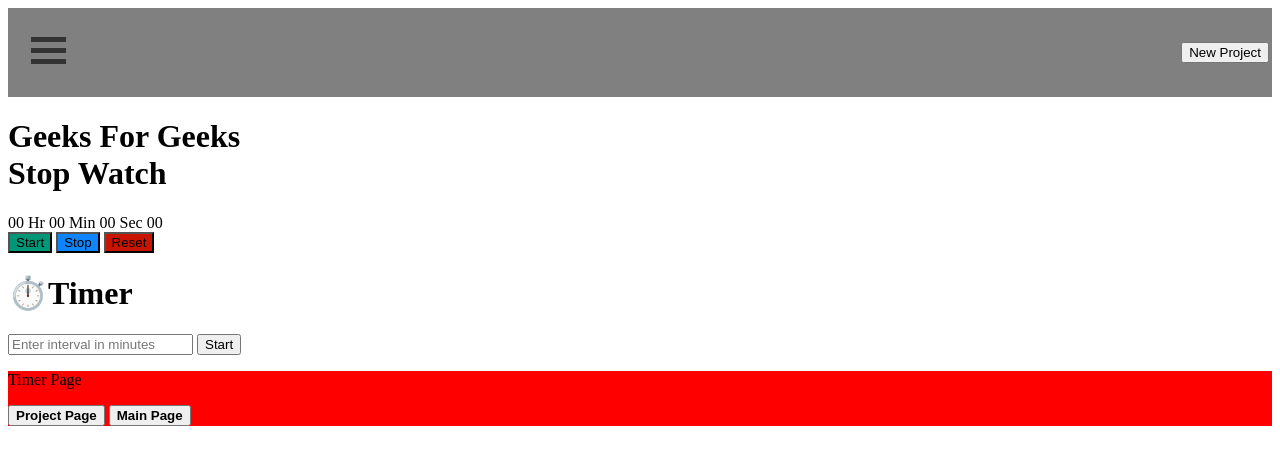
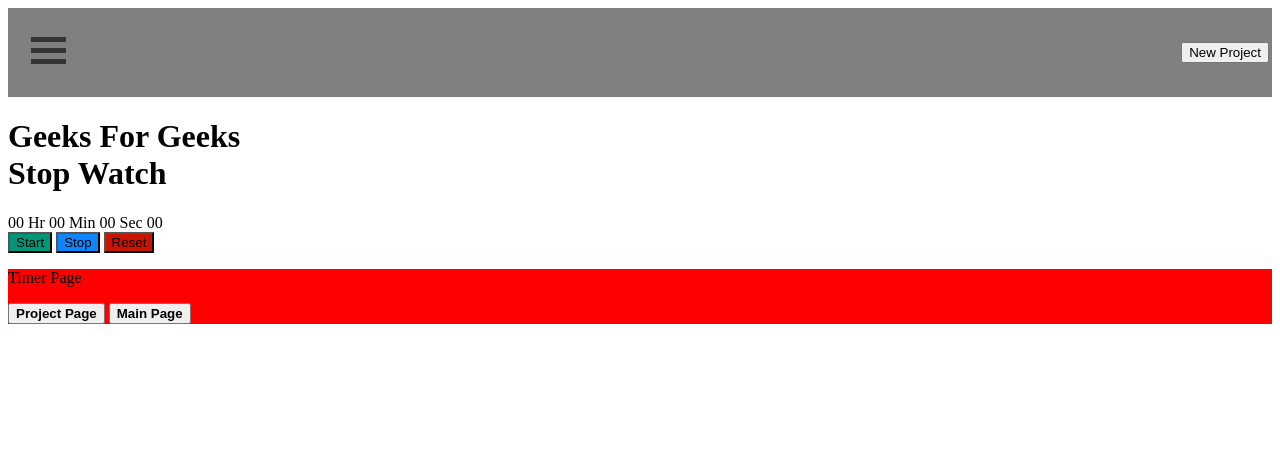
Before and after one commit to Luis-Feliz/browsertaskmanager, a website: page Timer.html in a window 1280 px wide. Drawn offline with Linux system fonts and the light colour scheme.

Commit message:
timer test 2 (manual key press)

```diff
--- a/Timer.html
+++ b/Timer.html
@@ -97,7 +97,7 @@
             00</span>
     </div>
     <div id="buttons">
-        <button class="btn" id="start">
+        <button accesskey="\"  class="btn" id="start">
             Start</button>
         <button class="btn" id="stop">
             Stop</button>
@@ -105,14 +105,7 @@
             Reset</button>
     </div>
   </div>
-  <script src="script.js"></script>
   <script src=timer.js></script>
-  <main class="timer-container">
-  <h1>⏱️Timer</h1>
-  <input type="number" id="minutesInput" placeholder="Enter interval in minutes" min="1" />
-  <button onclick="startTimer()" aria-label="Start timer">Start</button>
-  <section id="countdownDisplay"></section>
-
 </main>
 </body>
 
```
